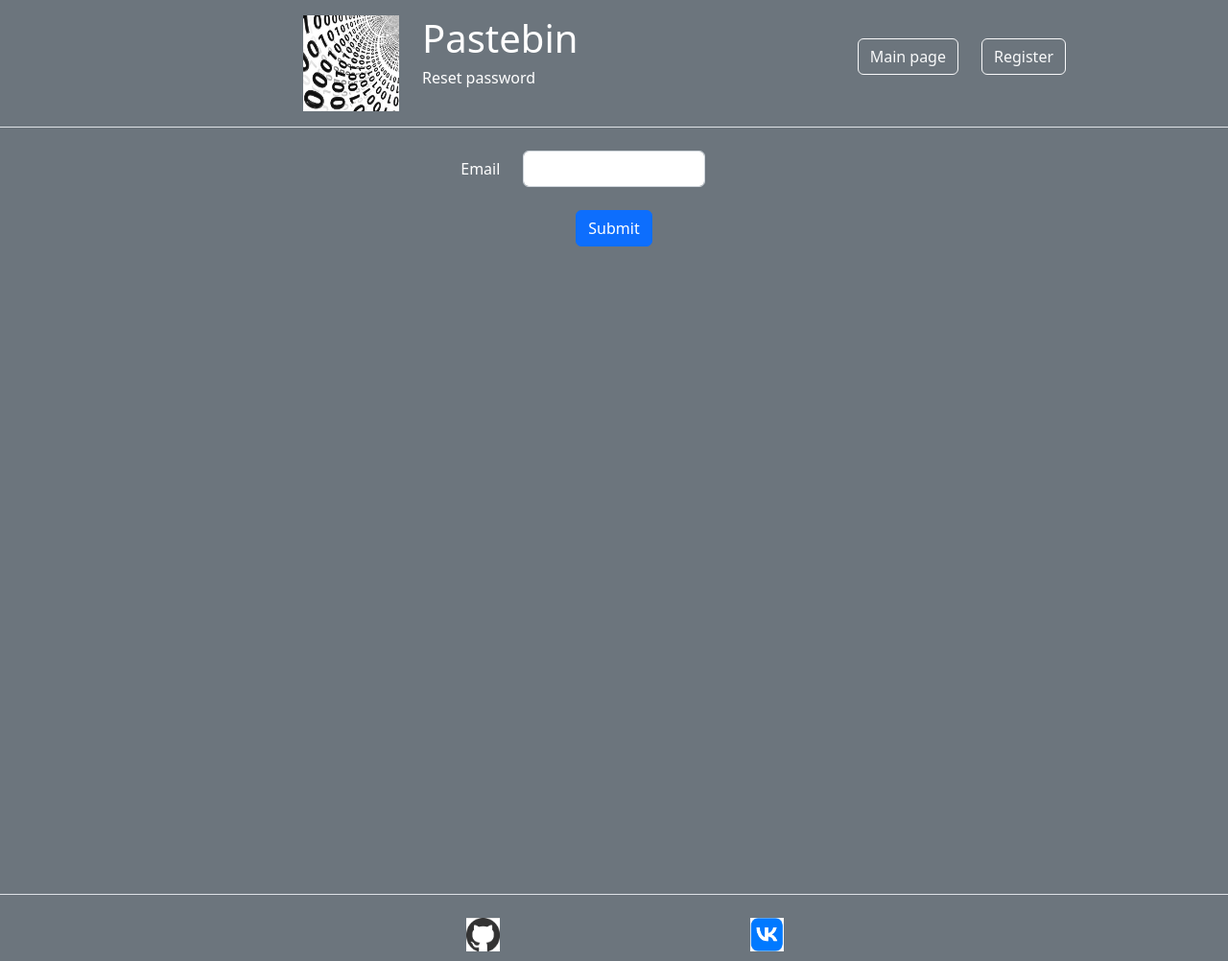
After one commit to IlyaBudkovoy21/Pastebin, a Django app: page /accounts/password_reset/ in a window 1280 px wide. The commit adds this page. Shown: the whole page at 96% size. Run offline with Django 5.2, Linux system fonts and the light colour scheme; some libraries are stand-ins or nearby versions.

Commit message:
Добавил функцию забыл пароль, но без корректной отправки на почту

```diff
--- a/Pastebin/users/forms.py
+++ b/Pastebin/users/forms.py
@@ -33,3 +33,7 @@ class UserChangeDetailsForm(forms.Form):
     last_name = forms.CharField(widget=forms.TextInput(attrs={'class': 'form-control'}), required=False, initial=None)
     password = forms.CharField(widget=forms.PasswordInput(attrs={'class': 'form-control'}), required=False,
                                initial=None)
+
+
+class UserResetPasswordForm(forms.Form):
+    email = forms.CharField(widget=forms.EmailInput(attrs={'class': 'form-control'}))
--- a/Pastebin/users/templates/users/registration/password_reset_email.html
+++ /dev/null
@@ -1,3 +0,0 @@
-
-Someone asked for password reset for email {{ email }}. Follow the link below:
-{{ protocol }}://{{ domain }}{% url 'password_reset_confirm' uidb64=uid token=token %}
--- /dev/null
+++ b/Pastebin/users/templates/users/registration/password_reset_form.html
@@ -0,0 +1,33 @@
+{% extends 'Base.html' %}
+
+{% block content %}
+<form action="" method="post">
+    {% csrf_token %}
+    {% for i in form %}
+    <div class="form-group row">
+        <div class="col-2"></div>
+        <label class="col-3 text-end col-form-label">{{ i.label }}</label>
+        <div class="col-2">
+            {{ i }}
+        </div>
+    </div>
+    <br>
+    {% endfor %}
+    <button type="submit" class="btn btn-primary">Submit</button>
+</form>
+{% endblock content %}
+
+
+{% block header %}
+<p>Reset password</p>
+{% endblock header %}
+
+
+{% block button_header %}
+<div class="col-6 text-end">
+    <a href="{% url 'main_page:Home' %}" class="btn btn-outline-light">Main page</a>
+</div>
+<div class="col-6 text-start">
+    <a class="btn btn-outline-light" href="{% url 'users:registration'%}">Register</a>
+</div>
+{% endblock %}
--- a/Pastebin/users/urls.py
+++ b/Pastebin/users/urls.py
@@ -10,4 +10,6 @@ urlpatterns = [
     path('logout/', views.logout_user, name='logout'),
     path('personal_account/', views.personal_account, name='personal_account'),
     path('edit_profile/', views.edit_profile, name='edit_profile'),
+    path('password_reset/', views.reset_password, name='reset_password'),
+    path('password_reset/password_reset_done/', views.password_reset_done, name='password_reset_done'),
 ]
--- a/Pastebin/users/views.py
+++ b/Pastebin/users/views.py
@@ -1,6 +1,6 @@
 from django.core.mail import send_mail
 from django.shortcuts import render, redirect, reverse
-from .forms import UserLoginForm, UserRegistrationForm, UserChangeDetailsForm
+from .forms import UserLoginForm, UserRegistrationForm, UserChangeDetailsForm, UserResetPasswordForm
 from django.contrib.auth import authenticate, login, logout
 from django.contrib import messages
 from .models import User
@@ -76,3 +76,25 @@ def edit_profile(request):
         form = UserChangeDetailsForm()
         context = {'form': form}
         return render(request, 'users/PersonalAccount/editProfile.html', context=context)
+
+
+def reset_password(request):
+    if request.method == "POST":
+        form = UserResetPasswordForm(request.POST)
+        email = request.POST['email']
+        user = User.objects.get(email=email)
+        if user:
+            send_mail('Password Recovery', 'To recover your password, follow the link below',
+                      'Django-pastebin@yandex.ru', [email], fail_silently=False)
+            messages.add_message(request, messages.INFO, 'The link for password recovery has been sent to the mail')
+            return redirect('users:password_reset_done')
+        else:
+            messages.add_message(request, messages.ERROR, 'The user with this email was not found')
+            return render(request, 'users/registration/password_reset_form.html', context={'form': form})
+    else:
+        form = UserResetPasswordForm()
+        return render(request, 'users/registration/password_reset_form.html', context={'form': form})
+
+
+def password_reset_done(request):
+    return render(request, 'users/registration/password_reset_done.html')
```
Also changed, not shown: Pastebin/users/templates/users/registration/login.html (+8 -1 lines), Pastebin/users/templates/users/registration/password_reset_done.html (added, +17 -0 lines), Pastebin/users/templates/users/registration/password_reset_form_email.html (deleted, +0 -16 lines).
